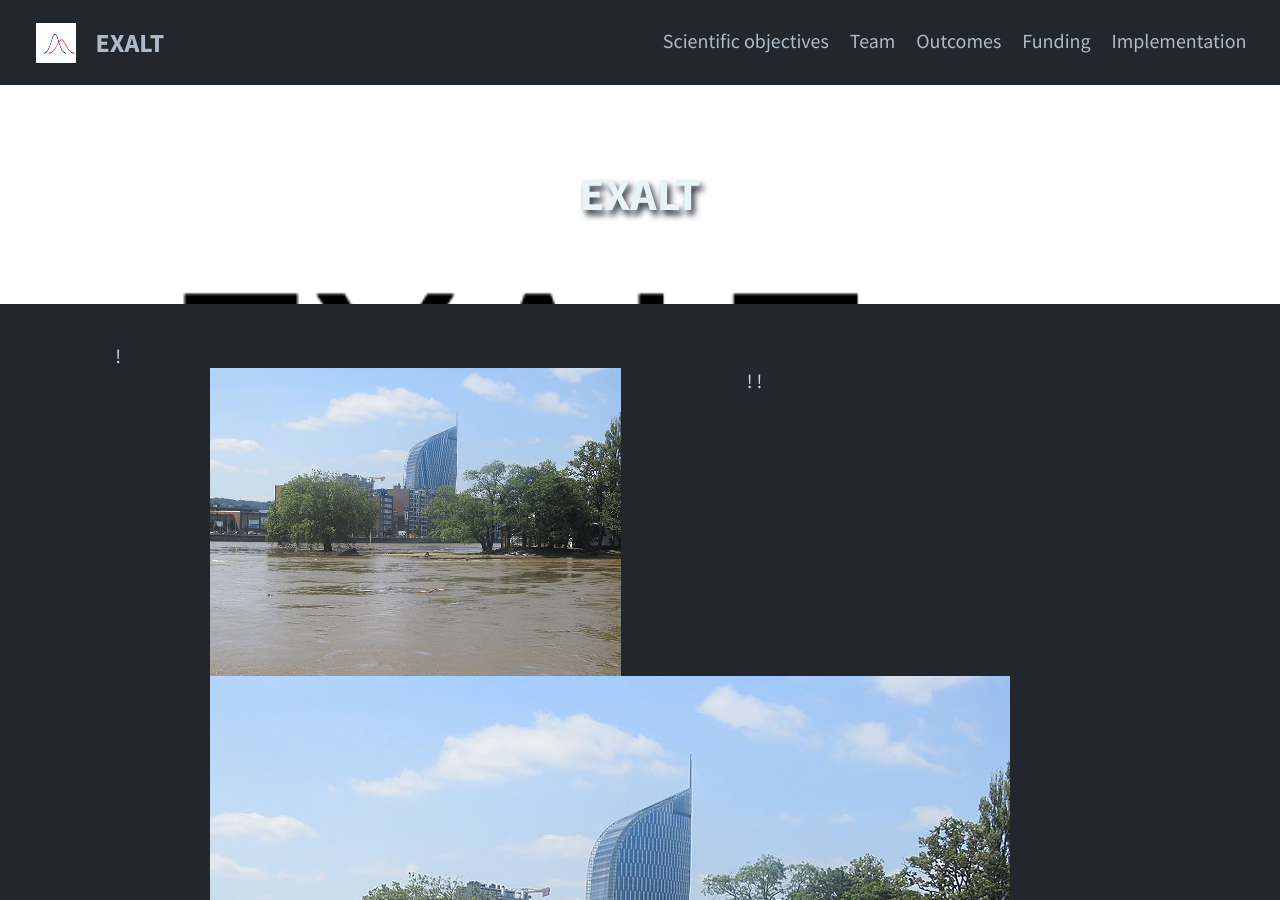
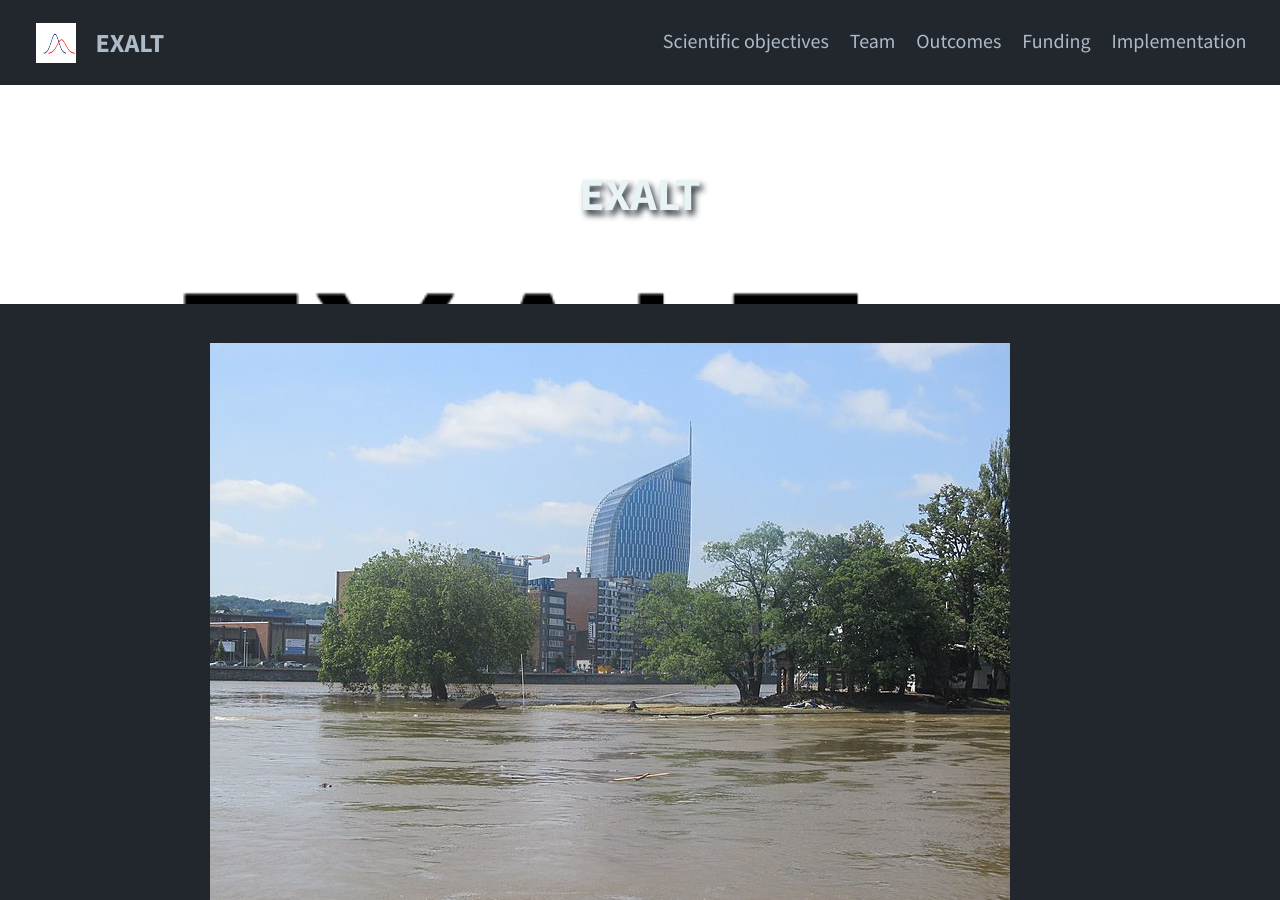
Before and after one commit to frragone/exalt-project.github.io, a Jekyll site: the page built from index.html, in a window 1280 px wide and 900 px high. Built offline with Jekyll 4.4.1, drawn with Linux system fonts in a browser that asks for light colours; a script that is not in the unit is left out; the list of posts is cut into pages by our own code.

Commit message:
Update index.html

```diff
--- a/index.html
+++ b/index.html
@@ -6,10 +6,12 @@ feature-img: "assets/img/logo.png"
 hide: true
 ---
 
+<!--
 <div>
-  !<div class="image">
+  !div class="image">
   !  <img src="assets/img/July_2021_floods_in_Liège.08.jpg" alt="Floods in Liège (Belgium), July 2021" align="left" width="600">
   !</div>
+-->
 
   <figure>
   <img src="assets/img/July_2021_floods_in_Liège.08.jpg" alt="Floods" />
```
